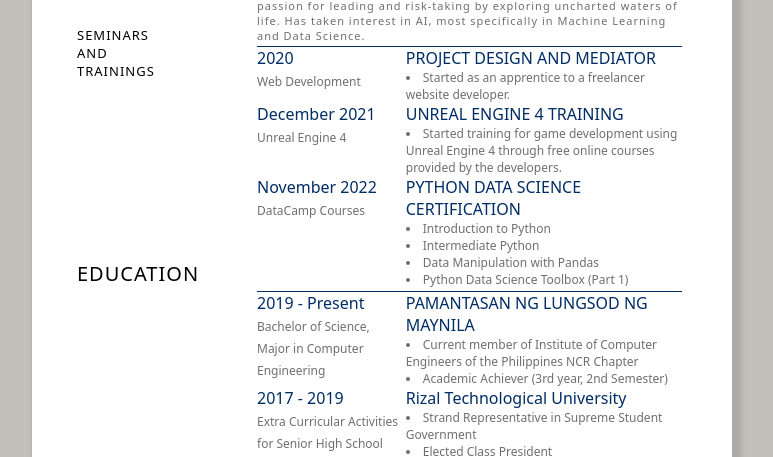
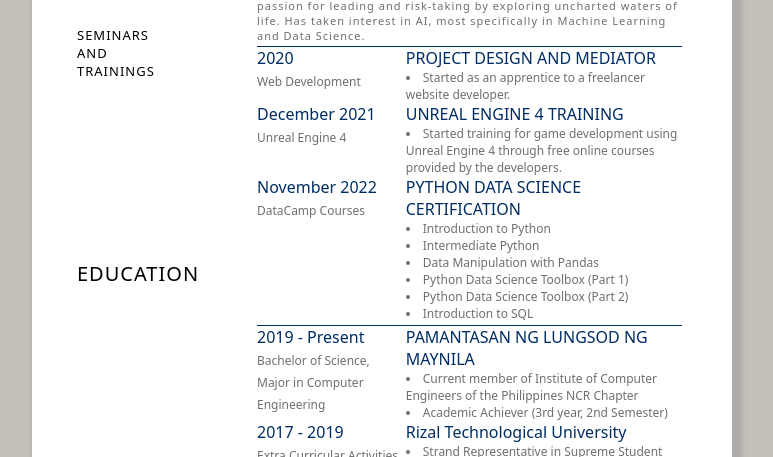
Before and after one commit to Daine06/Daine06.github.io, a plain HTML site: page index.html in a window 1280 px wide. Shown: the part 343-800 px from the top of the page, without its empty margins (258-1031 px from the left). Drawn offline with Linux system fonts and the light colour scheme.

Commit message:
Update index.html

```diff
--- a/index.html
+++ b/index.html
@@ -112,6 +112,12 @@
 				<li >
 					Python Data Science Toolbox (Part 1)
 				</li>
+				<li >
+					Python Data Science Toolbox (Part 2)
+				</li>
+				<li >
+					Introduction to SQL
+				</li>
 			</span>
 		</div>
 		<div class="clearfix"></div>
```
